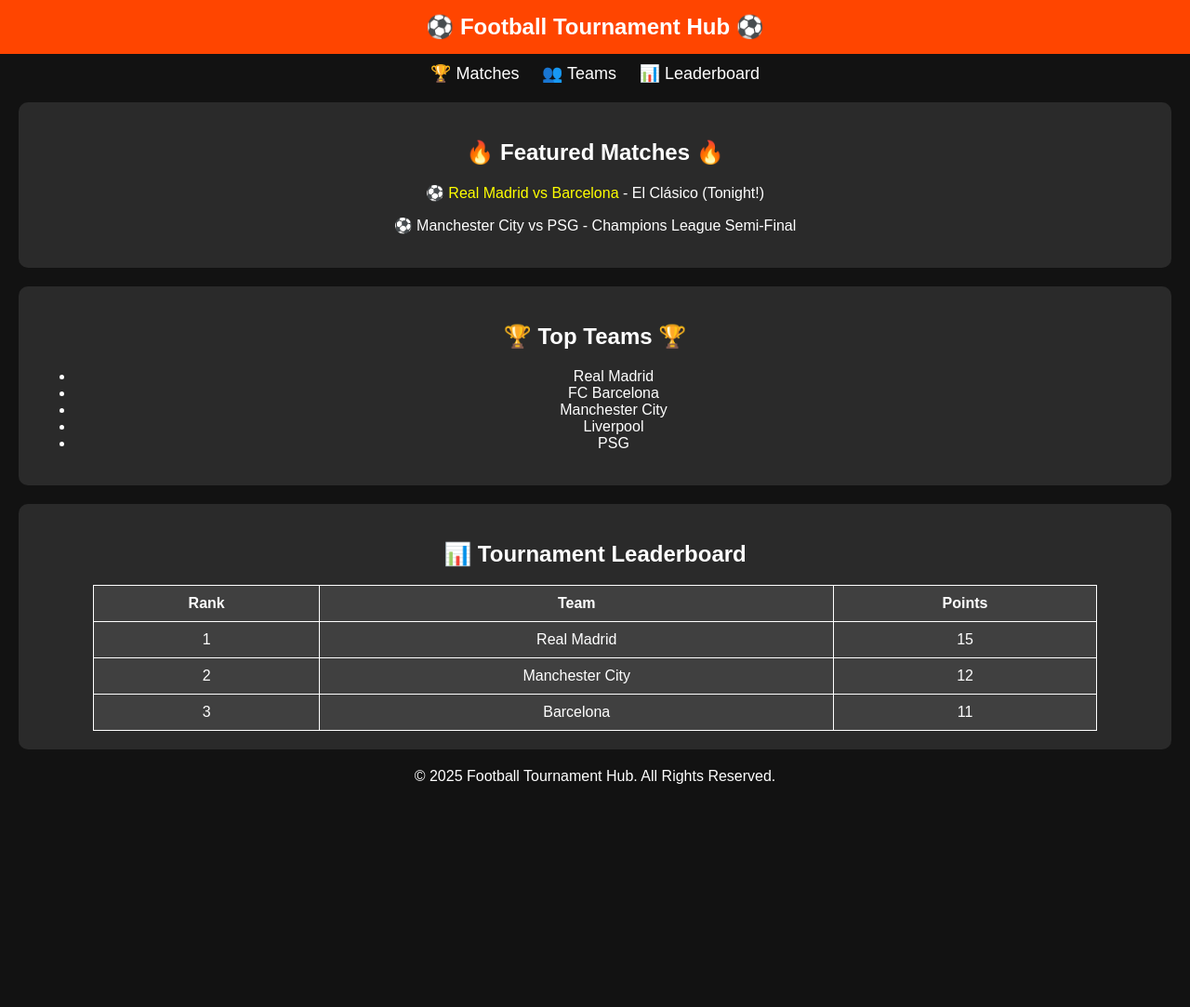
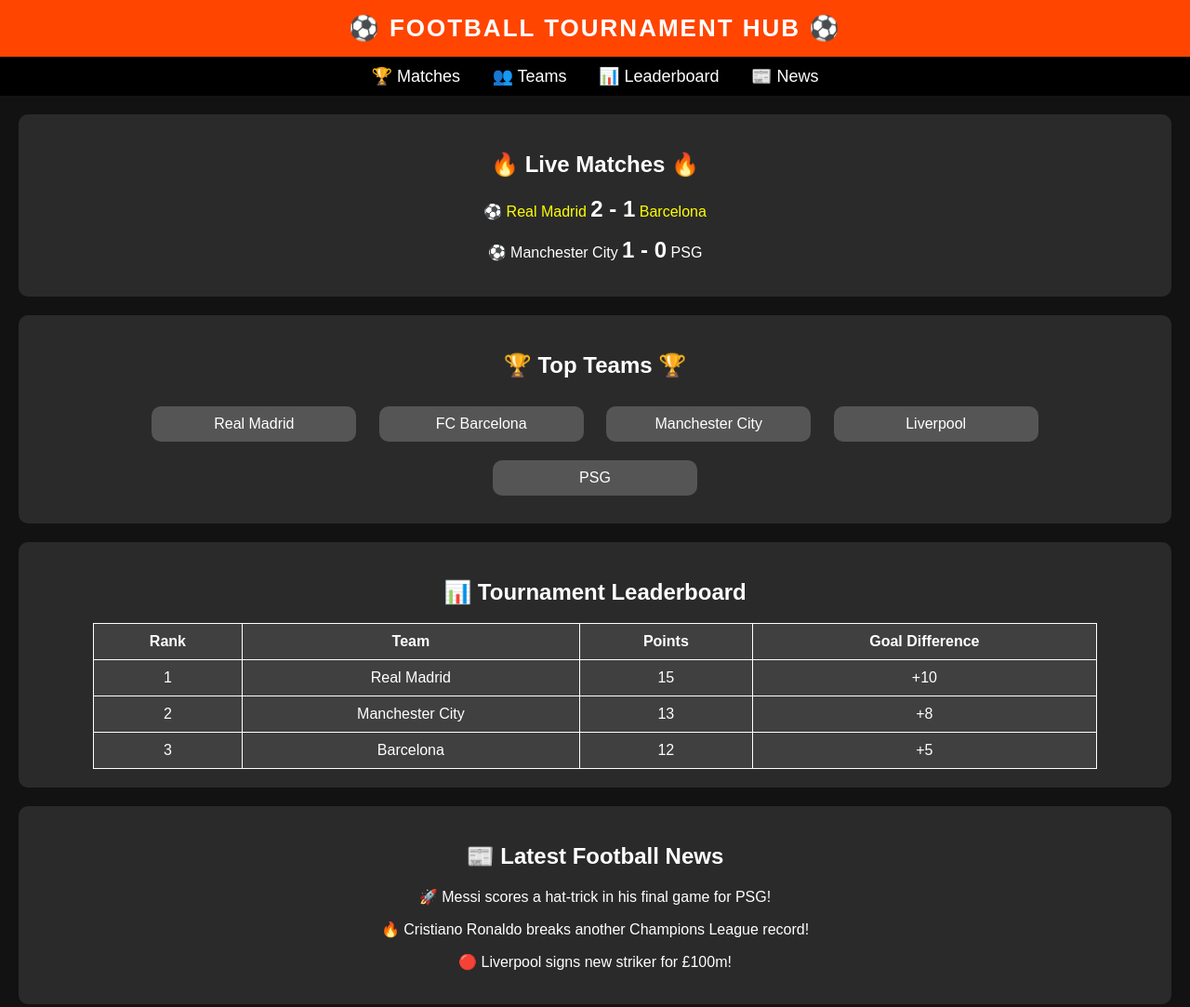
Before and after one commit to ApuOrgho/football-tournament-app, a website: page index.html in a window 1280 px wide. Shown: the top 1083 px of the page at 93% size. Before the commit the page ends 860 px from the top, so only its background shows below. Drawn offline with Linux system fonts and the light colour scheme.

Commit message:
Added complete website in one file

```diff
--- a/index.html
+++ b/index.html
@@ -16,16 +16,19 @@
         header {
             background-color: #ff4500;
             padding: 15px;
-            font-size: 24px;
+            font-size: 26px;
             font-weight: bold;
+            text-transform: uppercase;
+            letter-spacing: 2px;
         }
         nav {
-            margin: 10px 0;
+            background: black;
+            padding: 10px;
         }
         nav a {
             color: white;
             text-decoration: none;
-            margin: 10px;
+            margin: 15px;
             font-size: 18px;
         }
         .section {
@@ -40,14 +43,28 @@
             border-collapse: collapse;
             background: rgba(255, 255, 255, 0.1);
         }
-        table, th, td {
+        th, td {
             border: 1px solid white;
-        }
-        th, td {
             padding: 10px;
         }
         .highlight {
             color: yellow;
+        }
+        .team-card {
+            display: inline-block;
+            width: 200px;
+            padding: 10px;
+            margin: 10px;
+            background: rgba(255, 255, 255, 0.2);
+            border-radius: 10px;
+        }
+        .live-score {
+            font-size: 24px;
+            font-weight: bold;
+            animation: blink 1s infinite;
+        }
+        @keyframes blink {
+            50% { color: red; }
         }
     </style>
 </head>
@@ -59,23 +76,22 @@
         <a href="#matches">🏆 Matches</a>
         <a href="#teams">👥 Teams</a>
         <a href="#leaderboard">📊 Leaderboard</a>
+        <a href="#news">📰 News</a>
     </nav>
 
     <div class="section" id="matches">
-        <h2>🔥 Featured Matches 🔥</h2>
-        <p>⚽ <span class="highlight">Real Madrid vs Barcelona</span> - El Clásico (Tonight!)</p>
-        <p>⚽ Manchester City vs PSG - Champions League Semi-Final</p>
+        <h2>🔥 Live Matches 🔥</h2>
+        <p>⚽ <span class="highlight">Real Madrid</span> <span class="live-score">2 - 1</span> <span class="highlight">Barcelona</span></p>
+        <p>⚽ Manchester City <span class="live-score">1 - 0</span> PSG</p>
     </div>
 
     <div class="section" id="teams">
         <h2>🏆 Top Teams 🏆</h2>
-        <ul>
-            <li>Real Madrid</li>
-            <li>FC Barcelona</li>
-            <li>Manchester City</li>
-            <li>Liverpool</li>
-            <li>PSG</li>
-        </ul>
+        <div class="team-card">Real Madrid</div>
+        <div class="team-card">FC Barcelona</div>
+        <div class="team-card">Manchester City</div>
+        <div class="team-card">Liverpool</div>
+        <div class="team-card">PSG</div>
     </div>
 
     <div class="section" id="leaderboard">
@@ -85,23 +101,34 @@
                 <th>Rank</th>
                 <th>Team</th>
                 <th>Points</th>
+                <th>Goal Difference</th>
             </tr>
             <tr>
                 <td>1</td>
                 <td>Real Madrid</td>
                 <td>15</td>
+                <td>+10</td>
             </tr>
             <tr>
                 <td>2</td>
                 <td>Manchester City</td>
-                <td>12</td>
+                <td>13</td>
+                <td>+8</td>
             </tr>
             <tr>
                 <td>3</td>
                 <td>Barcelona</td>
-                <td>11</td>
+                <td>12</td>
+                <td>+5</td>
             </tr>
         </table>
+    </div>
+
+    <div class="section" id="news">
+        <h2>📰 Latest Football News</h2>
+        <p>🚀 Messi scores a hat-trick in his final game for PSG!</p>
+        <p>🔥 Cristiano Ronaldo breaks another Champions League record!</p>
+        <p>🔴 Liverpool signs new striker for £100m!</p>
     </div>
 
     <footer>
```
